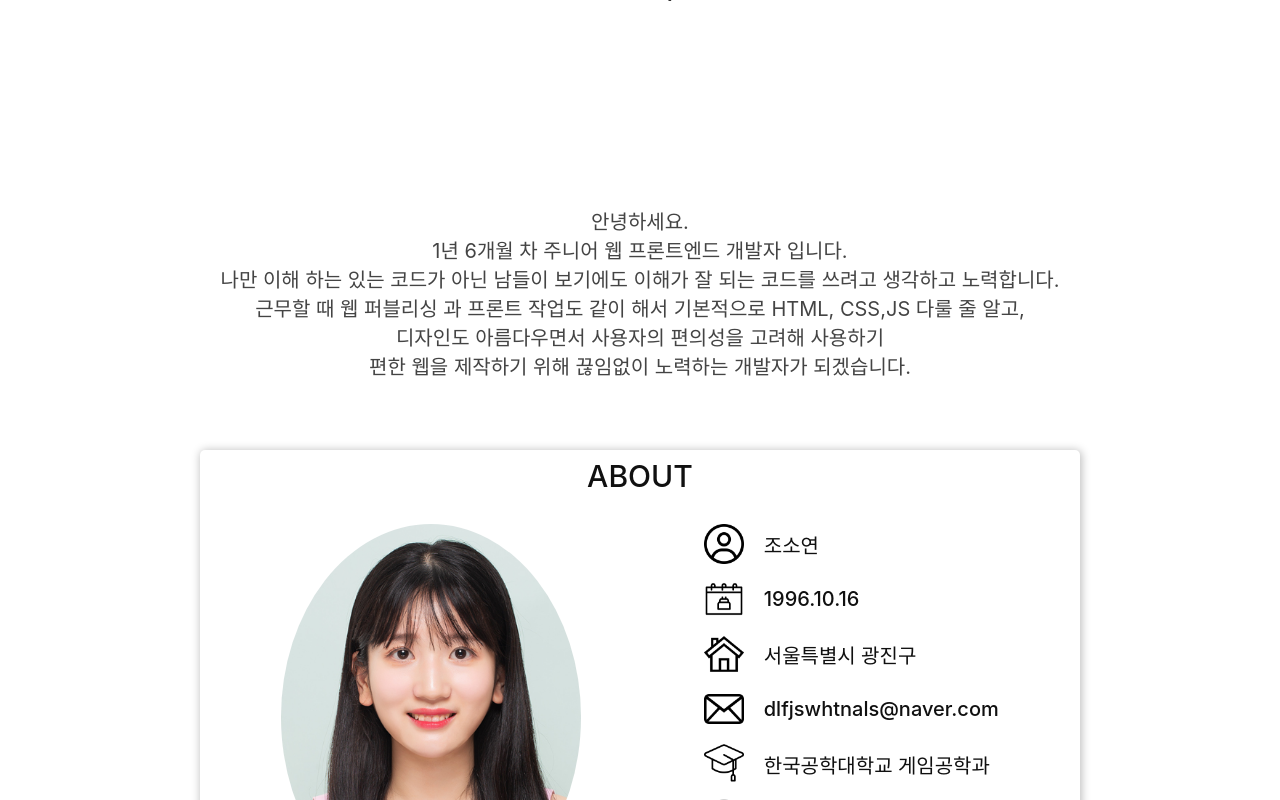
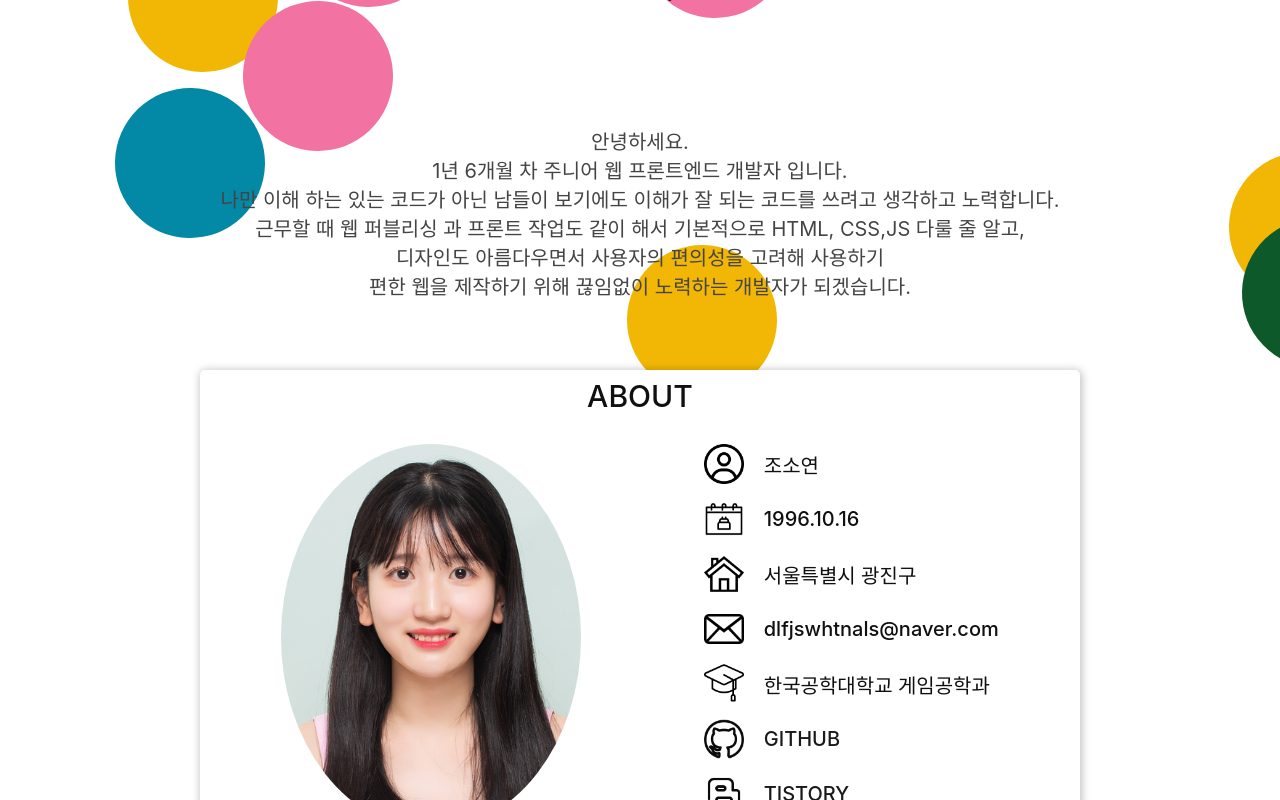
Before and after one commit to josoyean/soyeon-portfolio, a React (Create React App) app: page / in a window 1280 px wide. Shown: the part 280-1080 px from the top of the page. Built offline with nearby package versions, Linux system fonts and the light colour scheme.

Commit message:
footer 전부 완료

```diff
--- a/src/App.css
+++ b/src/App.css
@@ -1,27 +1,62 @@
-*{
-margin: 0;
-padding: 0;
+* {
+  margin: 0;
+  padding: 0;
 }
-.center{
+.center {
   margin: 0 auto;
   width: 1280px;
   position: relative;
 }
-ul,li{
+ul,
+li {
   list-style: none;
 }
-em{
+em {
   font-style: normal;
 }
-a{
+a {
   text-decoration: none;
 }
-button{
-  background-color: rgb(254, 195, 250);
-  color:#101010;
+button {
+  background-color: #f2b3dc;
+  color: #40182b;
   border: none;
   font-size: 14px;
   padding: 2px 5px;
   box-sizing: border-box;
   border-radius: 10px;
 }
+.App {
+  position: relative;
+}
+.App > * {
+  z-index: 9;
+}
+.App .star-box {
+  z-index: 7;
+  position: fixed;
+  top: 0;
+  bottom: 0;
+  left: 0;
+  right: 0;
+  width: 100vw;
+  height: 100vh;
+}
+footer{
+  position: relative;
+  width: 100vw;
+  border-top: 1px solid #F2B3DC;
+  background-color: #fff;
+  height: 100px;
+}
+footer .center{
+  height: 100px;
+}
+footer span{
+  position: absolute;
+  color: #40182b;
+  font-size: 14px;
+top: 50%;
+transform: translateY(-50%);
+left: 0;
+}
--- a/src/App.js
+++ b/src/App.js
@@ -4,8 +4,26 @@ import ExperienceContent from './pages/ExperienceContent';
 import Header from './pages/Header';
 import ProjectContent from './pages/ProjectContent';
 import SkillContent from './pages/SkillContent';
+import StarContent from './pages/StarContent';
 function App() {
+  const color =[
+    '#F2B705',
+    '#F25C05',
+    '#0388A6',
+    '#0E5929',
+    '#F272A1',
+  ]
+const starItem = () =>{
+  let arr=[];
+  for(let i=0;i<10;i++){
+    let randomPosition= Math.floor(Math.random() * 100) + 1;
+    let randomTime= Math.floor(Math.random() * 5000) + 1000;
+    let randomColor= color[Math.floor(Math.random() * color.length)];
+    arr.push(<StarContent key={i} left={randomPosition} time={randomTime} color={randomColor}></StarContent>);
+  }
 
+  return arr;
+}
   return (
     <div className="App">
       <Header></Header>
@@ -13,6 +31,16 @@ function App() {
       <SkillContent></SkillContent>
       <ExperienceContent></ExperienceContent>
       <ProjectContent></ProjectContent>
+      <div className='star-box'>
+      {
+        starItem()
+      }
+      </div>
+      <footer>
+      <div className="center">
+        <span>Copyright 2024. Web Front-end developer portfolio-- by SoYeon Jo 💗</span>
+        </div>
+      </footer>
     </div>
   );
 }
--- a/src/pages/AboutContent.js
+++ b/src/pages/AboutContent.js
@@ -36,8 +36,8 @@ function AboutContent() {
         <li>  <img src={process.env.PUBLIC_URL +`/images/house.png`}  alt='house' className='item-icon'></img> <ProfileText>서울특별시 광진구</ProfileText></li>
         <li>  <img src={process.env.PUBLIC_URL +`/images/email.png`}  alt='email' className='item-icon'></img> <ProfileText>dlfjswhtnals@naver.com</ProfileText></li>
         <li>  <img src={process.env.PUBLIC_URL +`/images/graduation.png`}  alt='graduation' className='item-icon'></img> <ProfileText>한국공학대학교 게임공학과</ProfileText></li>
-        <li>  <img src={process.env.PUBLIC_URL +`/images/github.png`}  alt='github' className='item-icon'></img> <a href="https://github.com/josoyean" target='_blank'><ProfileText>GITHUB</ProfileText></a></li>
-        <li>  <img src={process.env.PUBLIC_URL +`/images/blogspot.png`}  alt='blogspot' className='item-icon'></img> <a href="https://saltsoyeon.tistory.com/" target='_blank'><ProfileText>TISTORY</ProfileText></a></li>
+        <li className='pointer'>  <img src={process.env.PUBLIC_URL +`/images/github.png`}  alt='github' className='item-icon'></img> <a href="https://github.com/josoyean" target='_blank'><ProfileText>GITHUB</ProfileText></a></li>
+        <li className='pointer'>  <img src={process.env.PUBLIC_URL +`/images/blogspot.png`}  alt='blogspot' className='item-icon'></img> <a href="https://saltsoyeon.tistory.com/" target='_blank'><ProfileText>TISTORY</ProfileText></a></li>
     </ul>
     </div>
 </div>
--- a/src/pages/Content.css
+++ b/src/pages/Content.css
@@ -36,7 +36,7 @@
 .about-box {
   margin-top: 80px;
   box-sizing: border-box;
-  height: calc(100vh - 200px);
+  height: 520px;
   position: relative;
 }
 .profile-box {
@@ -88,6 +88,25 @@
   display: flex;
   align-items: center;
   column-gap: 20px;
+}
+.profile-box .img-inform li.pointer{
+ animation: pointerAni 4000ms infinite  linear;
+}
+.profile-box .img-inform li.pointer:hover{
+    animation: none;
+}
+@keyframes pointerAni {
+    0%{
+        opacity: 0;
+    }
+
+    50%{
+        opacity: 1;
+
+    }
+    100%{
+        opacity: 0;
+    }
 }
 .skills-content {
   padding: 20px;
@@ -150,12 +169,13 @@
 .skill-box .item-back span {
   transform: rotateY(180deg);
   font-size: 30px;
-  color: #444444;
+  color: #F280CA;
 }
 .profile-box.projects-box,
 .profile-box.experience-box{
     display: grid;
     box-shadow: none;
+    background-color: transparent;
     padding: 0;
     row-gap: 30px;
     justify-content: space-between;
@@ -163,6 +183,7 @@
 }
 .project-box{
     width: 270px;
+    background-color: #fff;
     box-shadow: 1px 1px 8px 1px rgba(0, 0, 0, 0.25);
     height: 270px;
     border-radius: 10px;
@@ -185,6 +206,7 @@
 }
 .project-box .item{
     width: 100%;
+    border-radius: 10px;
     /* height: 100%; */
     padding: 10px;
     height: 0%;
@@ -219,3 +241,35 @@
     color: #e8e8e8;
     font-size: 14px;
 }
+.star-item{
+    top: 0%;
+    left: 0px;
+}
+.star-item {
+
+    /* margin: 50px 0; */
+    position: relative;
+    position: absolute;
+    display: block;
+
+    /* color: pink; */
+    width: 150px;
+    border-radius: 50%;
+    height: 150px;
+    /* border-right: 100px solid transparent;
+    border-bottom: 70px solid pink;
+    border-left: 100px solid transparent; */
+    transform: rotate(35deg);
+
+    animation: starTop 8000ms infinite forwards linear;
+  }
+
+  @keyframes starTop {
+    to{
+        top: calc(100% + 50px);
+    }
+
+    from{
+        top: 0%;
+    }
+  }
--- a/src/pages/ContentItem.js
+++ b/src/pages/ContentItem.js
@@ -1,6 +1,6 @@
 import React from 'react';
 import styled from "styled-components";
-function ContentItem({LinkName,Title,Position,ItemDate,pageLink,MyWork,SkillText,CodeBtn,codeLink}) {
+function ContentItem({keyNum,LinkName,Title,Position,ItemDate,pageLink,MyWork,SkillText,CodeBtn,codeLink}) {
     const DemoLink  = (link,e) =>{
         e.preventDefault();
         window.open(link, '_blank');
@@ -11,7 +11,7 @@ function ContentItem({LinkName,Title,Position,ItemDate,pageLink,MyWork,SkillText
     }
 
   return (
-    <div className='project-box'>
+    <div className='project-box' key={keyNum}>
          <img src={process.env.PUBLIC_URL + `/images/`+LinkName+`.png`} alt="html" ></img>
          <div className='item'>
             <div className='title-btn'>
@@ -22,12 +22,12 @@ function ContentItem({LinkName,Title,Position,ItemDate,pageLink,MyWork,SkillText
             <span className='position-text'>POSITION : {Position}</span>
             <span className='mywork-text'>MYWORK : {
                 MyWork.map((item,index)=>{
-                  return  <em>{item}{MyWork.length <=index+1 ? " ":", " }</em>
+                  return  <em key={index}>{item}{MyWork.length <=index+1 ? " ":", " }</em>
                 })
             }</span>
              <span className='skill-text'>SKILL : {
                 SkillText.map((item,index)=>{
-                  return  <em>{"#"+item +" "}</em>
+                  return  <em key={index}>{"#"+item +" "}</em>
                 })
             }</span>
             </div>
@@ -43,7 +43,7 @@ function ContentItem({LinkName,Title,Position,ItemDate,pageLink,MyWork,SkillText
 export default ContentItem
 
 const ItemTitle = styled.span`
-  color: rgb(254, 195, 250);
+  color:#F2B3DC;
   font-size: 20px;
   display: block;
   font-weight: 500;
--- a/src/pages/Header.css
+++ b/src/pages/Header.css
@@ -5,19 +5,14 @@ header{
     left: 0;
     right: 0;
     top: 0;
-    z-index: 99;
+    z-index: 99 !important;
     background-color: #fff;
 }
-header.action{
- border-bottom: 2px solid #101010;
- box-sizing: border-box;
+header .line{
+height: 2px;
+background-color: #F2B3DC;
+}
 
-
-}
-header.action::after{
-
-
-}
 .logo{
 width: 80px;
 height: 80px;
--- a/src/pages/Header.js
+++ b/src/pages/Header.js
@@ -3,16 +3,15 @@ import styled from 'styled-components';
 import './Header.css';
 function Header() {
     const [scrollMove,setScrollMove] = useState(false);
+    const [lineWidth,setLineWidth] = useState(0);
+
     window.addEventListener('scroll',function (event) {
     let scroll = this.window.scrollY;
-     if(scroll >80){
-       setScrollMove(true);
-     }else{
-       setScrollMove(false);
-     }
+    var percent = (scroll / (this.document.body.offsetHeight - this.window.innerHeight)) * 100;
+    setLineWidth(percent);
     })
   return (
-    <header className= {scrollMove ? "action":""}>
+    <header>
         <div className='center'>
         <img src={process.env.PUBLIC_URL +`/images/josoyeon.png`}  alt='logo' className='logo'></img>
         <ul>
@@ -24,6 +23,7 @@ function Header() {
         </ul>
 
         </div>
+        <div className='line' style={{"width": lineWidth+"%"}}></div>
     </header>
   )
 }
--- a/src/pages/ProjectContent.js
+++ b/src/pages/ProjectContent.js
@@ -6,9 +6,9 @@ function ProjectContent() {
     <div className="center">
           <ProfileText>PROJECTS</ProfileText>
           <div className="profile-box projects-box">
-          <ContentItem LinkName={"project11"} SkillText={["html","css","js","react","styled-components","node"]} Title={"날씨 알림이"} Position={"FrontEnd & WebPublisher"} ItemDate={"2023.06 ~ 2023.10"} MyWork={["html 마크업","css 스타일링"]} pageLink={"https://josoyean.github.io/weather-alert/"} CodeBtn={true} codeLink={"https://github.com/josoyean/weather-alert"}></ContentItem>
-          <ContentItem LinkName={"project12"} SkillText={["html","css","js","react","styled-components","node"]} Title={"TVING"} Position={"FrontEnd & WebPublisher"} ItemDate={"2023.08 ~ 2023.12"} MyWork={["html 마크업","css 스타일링"]} pageLink={"https://josoyean.github.io/tving"} CodeBtn={true} codeLink={"https://github.com/josoyean/tving"}></ContentItem>
-          <ContentItem LinkName={"project13"} SkillText={["html","css","js","react","styled-components","node"]} Title={"soyeon-portfolio"} Position={"FrontEnd & WebPublisher"} ItemDate={"2023.12 ~ 2024.01"} MyWork={["html 마크업","css 스타일링"]} pageLink={"https://tari.world/page/index"} CodeBtn={true} codeLink={"https://github.com/josoyean/soyeon-portfolio"}></ContentItem>
+          <ContentItem keyNum={1} LinkName={"project11"} SkillText={["html","css","js","react","styled-components","node"]} Title={"날씨 알림이"} Position={"FrontEnd & WebPublisher"} ItemDate={"2023.06 ~ 2023.10"} MyWork={["html 마크업","css 스타일링"]} pageLink={"https://josoyean.github.io/weather-alert/"} CodeBtn={true} codeLink={"https://github.com/josoyean/weather-alert"}></ContentItem>
+          <ContentItem keyNum={2} LinkName={"project12"} SkillText={["html","css","js","react","styled-components","node"]} Title={"TVING"} Position={"FrontEnd & WebPublisher"} ItemDate={"2023.08 ~ 2023.12"} MyWork={["html 마크업","css 스타일링"]} pageLink={"https://josoyean.github.io/tving"} CodeBtn={true} codeLink={"https://github.com/josoyean/tving"}></ContentItem>
+          <ContentItem keyNum={3}LinkName={"project13"} SkillText={["html","css","js","react","styled-components","node"]} Title={"soyeon-portfolio"} Position={"FrontEnd & WebPublisher"} ItemDate={"2023.12 ~ 2024.01"} MyWork={["html 마크업","css 스타일링"]} pageLink={"https://tari.world/page/index"} CodeBtn={true} codeLink={"https://github.com/josoyean/soyeon-portfolio"}></ContentItem>
     </div>
     </div>
   )
--- /dev/null
+++ b/src/pages/StarContent.js
@@ -0,0 +1,10 @@
+import React from 'react'
+
+function StarContent({key,left,time,color}) {
+
+  return (
+    <div className='star-item' key={key} style={{"left":left+"%" , "animationDelay": time+"ms" , "backgroundColor":color} } ></div>
+  )
+}
+
+export default StarContent
```
Also changed, not shown: src/pages/ExperienceContent.js (+4 -4 lines).
